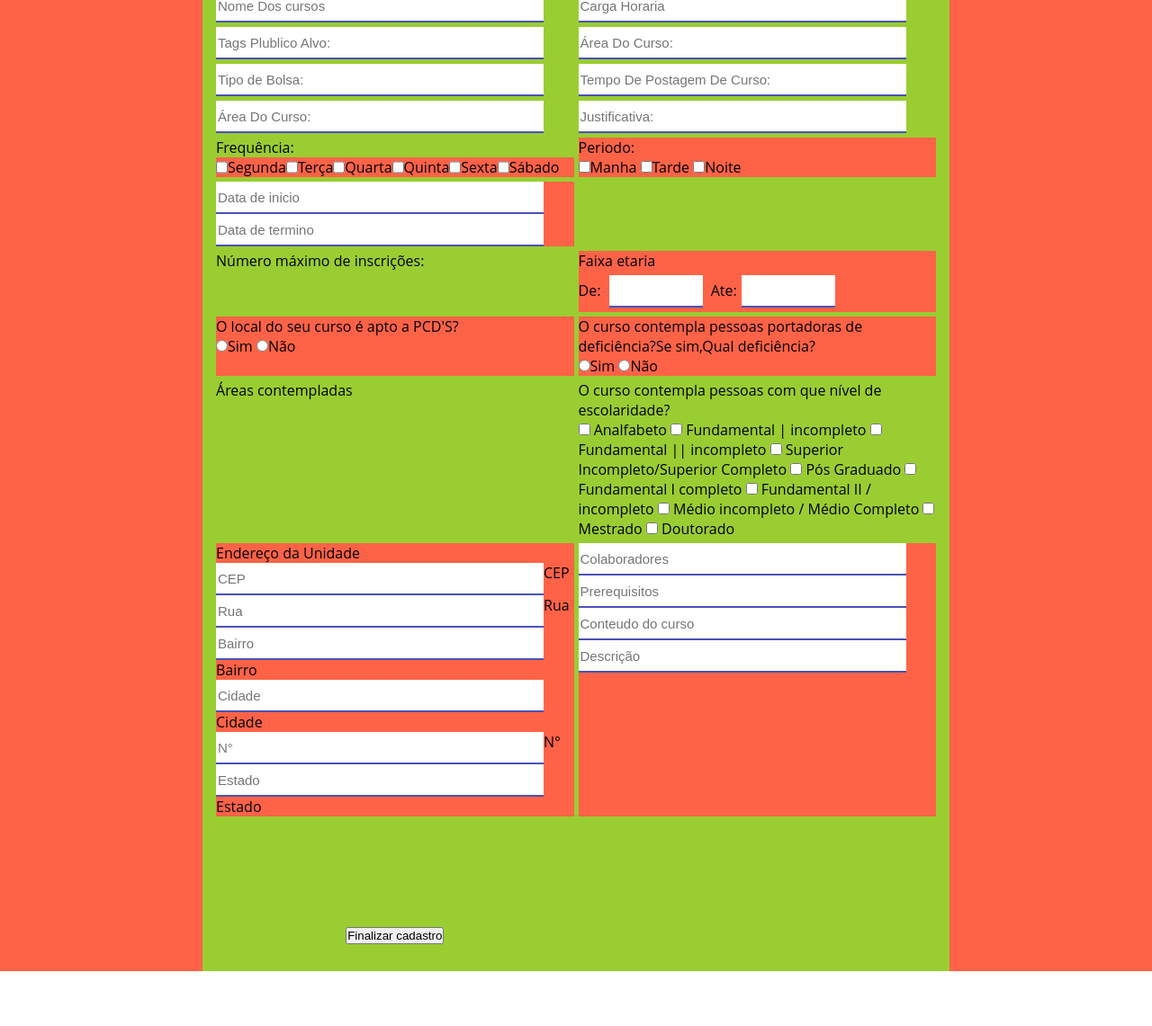
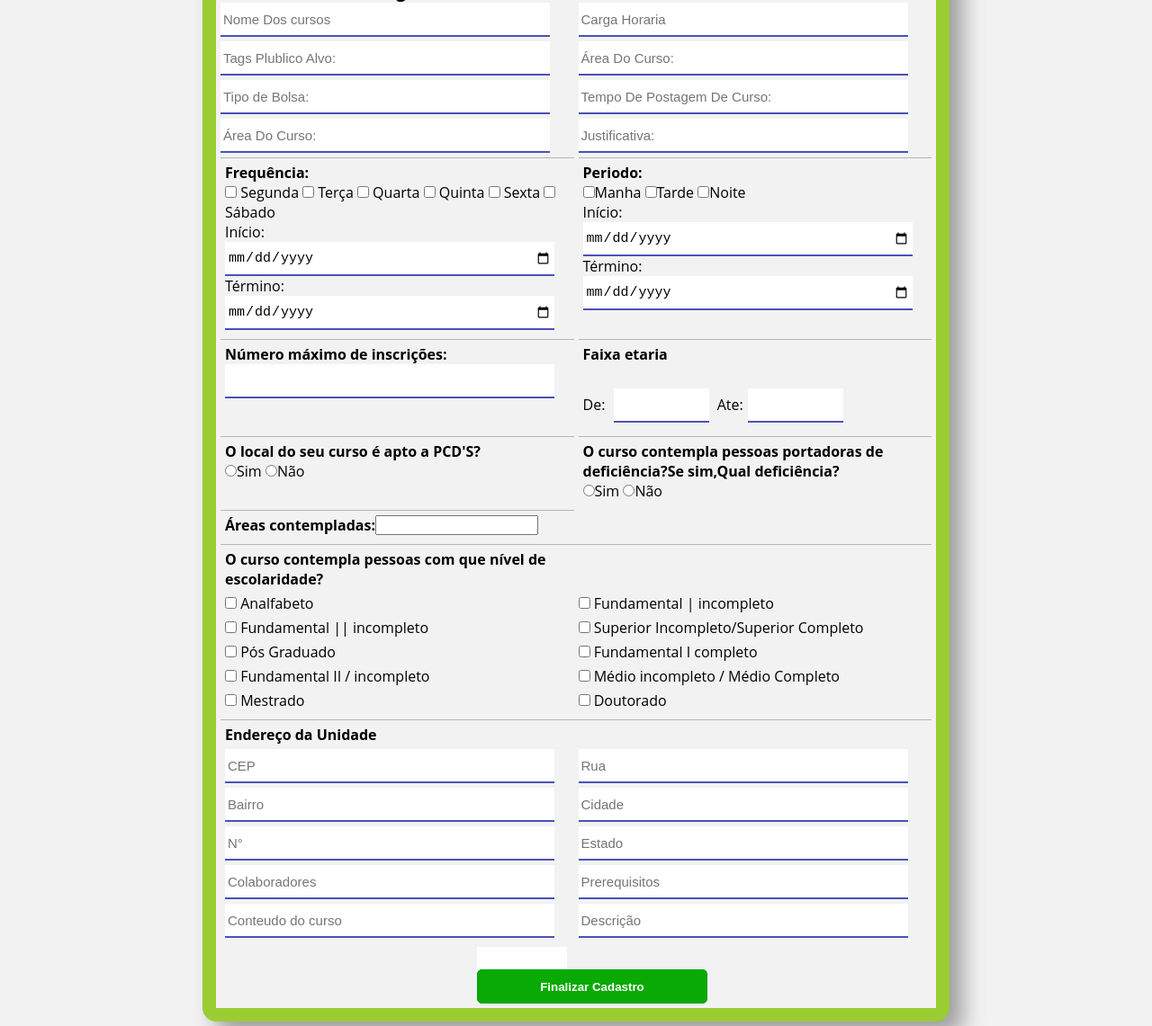
Before and after one commit to lisahtoledo/edup, a plain HTML site: page postagem-de-curso.html in a window 1280 px wide. Shown: the part 151-1292 px from the top of the page at 90% size. Before the commit the page ends 1231 px from the top, so only its background shows below. Drawn offline with Linux system fonts and the light colour scheme.

Commit message:
complete html and style course post

```diff
--- a/postagem-de-curso.html
+++ b/postagem-de-curso.html
@@ -12,7 +12,7 @@
     <section class="container">
 
         <section class="session">
-
+            <section class="container">
                 <h1 class="title">Formulário De Postagem De Cursos</h1>
                     <form method="POST" action="" class="form">
                         <label class="labels">
@@ -49,47 +49,68 @@
                         </label>
 
 
+                        <section class="container">
+                            <label class="labels">
+                                <h2>Frequência:</h2>
 
+                                        <label>
+                                            <input type="checkbox"/> Segunda
+                                        </label>
+                                        <label>
+                                            <input type="checkbox"/> Terça
+                                        </label>
+                                        <label>
+                                            <input type="checkbox"/> Quarta
+                                        </label>
+                                        <label>
+                                            <input type="checkbox"/> Quinta
+                                        </label>
+                                        <label for="">
+                                            <input type="checkbox"/> Sexta
+                                        </label>
+                                        <label>
+                                            <input type="checkbox"/> Sábado
+                                        </label>
+                            </label>
+                            <label class="labels">
+                                    <span>Início:  </span>
+                                    <input type="date" /><br />
+                                    <span>Término: </span>
+                                    <input type="date" />
+                            </label>
+                        </section>
 
-            <label class="labels">
-            <span>Frequência:</span>
-
-            <section class="container">
-                <input type="checkbox"/> Segunda
-                <input type="checkbox"/> Terça
-                <input type="checkbox"/> Quarta
-                <input type="checkbox"/> Quinta
-                <input type="checkbox"/> Sexta
-                <input type="checkbox"/> Sábado
-            </section>
-            </label>
 
 
                         <section class="container">
                             <label class="labels">
-            <span>Periodo:</span>
-            <section class="container3.1">
+                                <h2>Periodo:</h2>
+                                <section>
                                     <input type="checkbox"/>Manha
                                     <input type="checkbox"/>Tarde
                                     <input type="checkbox"/>Noite
+                                </section>
+                                <section>
+                                    <span>Início:  </span>
+                                    <input type="date" /><br />
+                                    <span>Término: </span>
+                                    <input type="date" />
                                 </section>
                             </label>
                         </section>
 
                         <section class="container">
+
+
+                        <br>
                             <label class="labels">
-                <input type="text" placeholder="Data de inicio"/>
-                <input type="text" placeholder="Data de termino"/>
+                                <h2>Número máximo de inscrições:</h2>
+                                <input type="number" min="10">
                             </label>
                         </section>
-            <br>
-            <label class="labels">
-            <span>Número máximo de inscrições:</span>
-            </label>
-
                         <section class="container">
                             <label class="labels">
-                    <span>Faixa etaria</span><br />
+                                <h2> Faixa etaria</h2><br />
                                 De: <input type="text" class="short"/>
                                 Ate:<input type="text" class="short"/>
                             </label>
@@ -97,78 +118,106 @@
 
                         <section class="container">
                         <label class="labels">
-                <span>O local do seu curso é apto a PCD'S?</span>
+                            <h2>O local do seu curso é apto a PCD'S?</h2>
 
-                <section class="container5.1">
+
                                 <input type="radio"/>Sim
                                 <input type="radio"/>Não
+
+                        </label>
+                    </section>
+                        <section class="container">
+                        <label class="labels">
+                        <h2>O curso contempla pessoas portadoras de deficiência?Se sim,Qual deficiência?</h2>
+
+                        <section class="container6.1">
+                            <input type="radio" name="pcd"/>Sim
+                            <input type="radio" name="pcd"/>Não
                         </section>
                         </label>
                         </section>
                     <section class="container">
+                        <h2>Áreas contempladas: </h2>
+                        <br />
+                        <input type="text" name="" id="">
+                    </section>
+
+
+                    <section class="container long">
+
+                        <h2 class="long">O curso contempla pessoas com que nível de escolaridade?</h2>
+                        <label for="">
+                            <input type="checkbox"> Analfabeto
+                        </label>
                         <label class="labels">
-            <span>O curso contempla pessoas portadoras de deficiência?Se sim,Qual deficiência?</span>
-
-            <section class="container6.1">
-                <input type="radio"/>Sim
-                <input type="radio"/>Não
-            </section>
+                            <input type="checkbox"> Fundamental | incompleto
+                        </label>
+                        <label class="labels">
+                        <input type="checkbox"> Fundamental || incompleto
+                        </label>
+                        <label class="labels">
+                            <input type="checkbox"> Superior Incompleto/Superior Completo
+                        </label>
+                        <label class="labels">
+                            <input type="checkbox"> Pós Graduado
+                        </label>
+                        <label class="labels">
+                            <input type="checkbox"> Fundamental I completo
+                        </label>
+                        <label>
+                            <input type="checkbox"> Fundamental II / incompleto
+                        </label>
+                        <label for="" class="labels">
+                            <input type="checkbox"> Médio incompleto / Médio Completo
+                        </label>
+                        <label for="">
+                            <input type="checkbox"> Mestrado
+                        </label>
+                        <label class="labels">
+                            <input type="checkbox"> Doutorado
                         </label>
                     </section>
 
-            <span>Áreas contempladas</span>
 
-            <section class="container7">
+
+                    <section class="container long">
+                        <h2 class="long">Endereço da Unidade</h2>
+                            <label for="" class="labels">
+                                <input type="text" placeholder="CEP">
+                            </label>
+                            <label for="" class="labels">
+                                <input type="text" placeholder="Rua">
+                            </label>
+                            <label for="" class="labels">
+                                <input type="text" placeholder="Bairro">
+                            </label>
+                            <label for="" class="labels">
+                                <input type="text" placeholder="Cidade">
+                            </label>
+                                <input type="number" placeholder="N°">
                             <label class="labels">
-            <span>O curso contempla pessoas com que nível de escolaridade?</span>
-
-            <section class="container7.1">
-            <input type="checkbox"> Analfabeto
-            <input type="checkbox"> Fundamental | incompleto
-            <input type="checkbox"> Fundamental || incompleto
-            <input type="checkbox"> Superior Incompleto/Superior Completo
-            <input type="checkbox"> Pós Graduado
-            <input type="checkbox"> Fundamental I completo
-            <input type="checkbox"> Fundamental II / incompleto
-            <input type="checkbox"> Médio incompleto / Médio Completo
-            <input type="checkbox"> Mestrado
-            <input type="checkbox"> Doutorado
-        </section>
+                                <input type="text" placeholder="Estado">
                             </label>
-        </section>
-
-            <section class="container">
-            <label class="labels">
-            <span>Endereço da Unidade</span>
-
-            <section class="container">
-            <input type="text" placeholder="CEP"> CEP
-            <input type="text" placeholder="Rua"> Rua
-            <input type="text" placeholder="Bairro"> Bairro
-            <input type="text" placeholder="Cidade"> Cidade
-            <input type="text" placeholder="N°"> N°
-            <input type="text" placeholder="Estado"> Estado
-        </section>
+                            <label for="" class="labels">
+                                <input type="text" placeholder="Colaboradores">
                             </label>
-        </section>
-
-            <section class="container">
-                <label class="labels">
-            <input type="text" placeholder="Colaboradores">
-
+                            <label for="" class="labels">
                                 <input type="text" placeholder="Prerequisitos">
-
+                            </label>
+                            <label for="" class="labels">
                                 <input type="text" placeholder="Conteudo do curso ">
-
+                            </label>
+                            <label for="" class="labels">
                                 <input type="text" placeholder="Descrição">
                             </label>
                         </section>
 
 
-            <section class="session">
-                <input type="submit" value="Finalizar cadastro" class="finalizar" />
+                        <section class="fim long">
+                            <input type="submit" value="Finalizar Cadastro" class="finalizar" />
                         </section>
                 </form>
         </section>
+    </section>
 </body>
 </html>
--- a/src/postCourse.css
+++ b/src/postCourse.css
@@ -12,11 +12,21 @@ a {
     color: #000;
 }
 
+h1{
+    font-size: 1.2rem;
+}
+
+h2{
+    font-size: 1rem;
+}
+
 .container {
     display: flex;
     flex-basis: 1000px;
     flex-wrap: wrap;
-    background-color: tomato;
+    background-color: #f2f2f2;
+    padding: 5px;
+    border-top: 1px solid rgba(0,0,0,0.25)
 }
 
 .session {
@@ -25,6 +35,8 @@ a {
     max-width: 800px;
     margin-top: 100px;
     padding: 15px;
+    border-radius: 15px;
+    box-shadow: 15px 15px 25px rgba(0,0,0,0.35);
 }
 
 .form {
@@ -33,14 +45,22 @@ a {
     grid-gap: 5px;
 }
 
-.labels input[type=text], input[type=password]{
+.labels input[type=text], input[type=password], input[type=number], input[type=date]{
     width: 45vh;
     font-size: 15px;
     border:0px solid #000;
     border-bottom: 2px solid rgb(74, 82, 184);
     height: 30px;
-    padding: 2px;
+    padding: 3px;
 
+}
+
+
+.long {
+    grid-column: 1/3;
+    display: grid;
+    grid-template-columns: repeat(2,1fr);
+    grid-gap: 5px;
 }
 
 .labels input.short {
@@ -48,7 +68,32 @@ a {
     margin: 5px;
 }
 
-@media(max-width: 576px) {
+
+.finalizar {
+    margin-top: 25px;
+    width: 20vw;
+    height: 3vw;
+    border: 1px solid rgb(0, 158, 26);
+    background-color: #09aa03;
+    color: #fff;
+    font-weight: bolder;
+    border-radius: 5px;
+}
+
+.finalizar:active {
+    background-color: rgb(4, 94, 41);
+}
+
+.fim {
+
+    width: 100px;
+    background: #fff;
+    justify-self: center;
+    margin-right: 120px;
+
+}
+
+@media(max-width: 786px) {
     .form {
         grid-template-columns: 1fr;
     }
```
Lines whose indentation alone changed are shown as unchanged.
